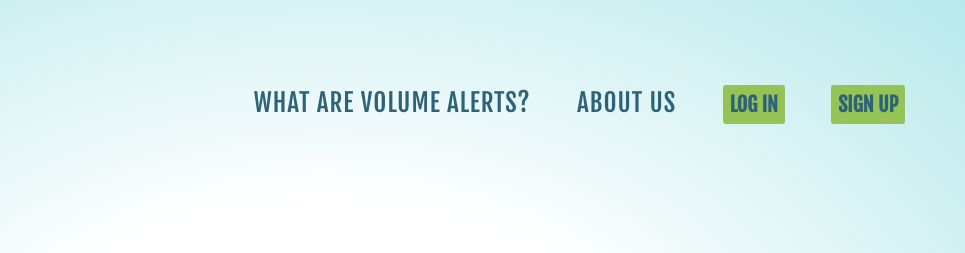
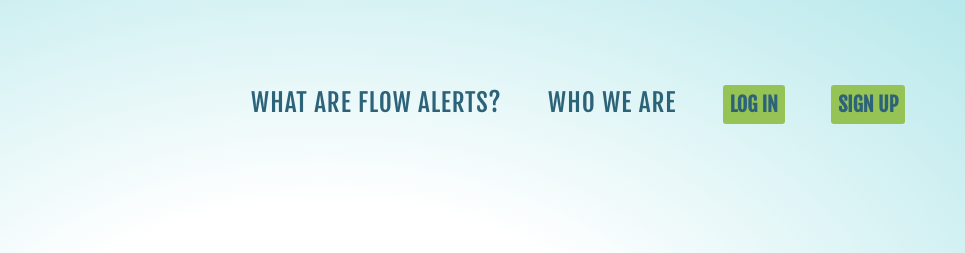
Before and after one commit to JohnnyCulbreth/volumePrecedesPrice, a plain HTML site: page index.html in a window 1280 px wide. Shown: the top 253 px of the page, 315-1280 px from the left. Drawn offline with nearby package versions, Linux system fonts and the light colour scheme.

Commit message:
nav update

```diff
--- a/index.html
+++ b/index.html
@@ -16,8 +16,8 @@
         <nav>
             <img src="volumelogo.png" class="logo" alt="VPP Logo">
             <ul>
-                <li><a href="#">WHAT ARE VOLUME ALERTS?</a></li>
-                <li><a href="#">ABOUT US</a></li>
+                <li><a href="#">WHAT ARE FLOW ALERTS?</a></li>
+                <li><a href="#">WHO WE ARE</a></li>
                 <li><button type="button"><a href="#">LOG IN</a></button></li>
                 <li><button type="button"><a href="#">SIGN UP</a></button></li>
             </ul>
```
